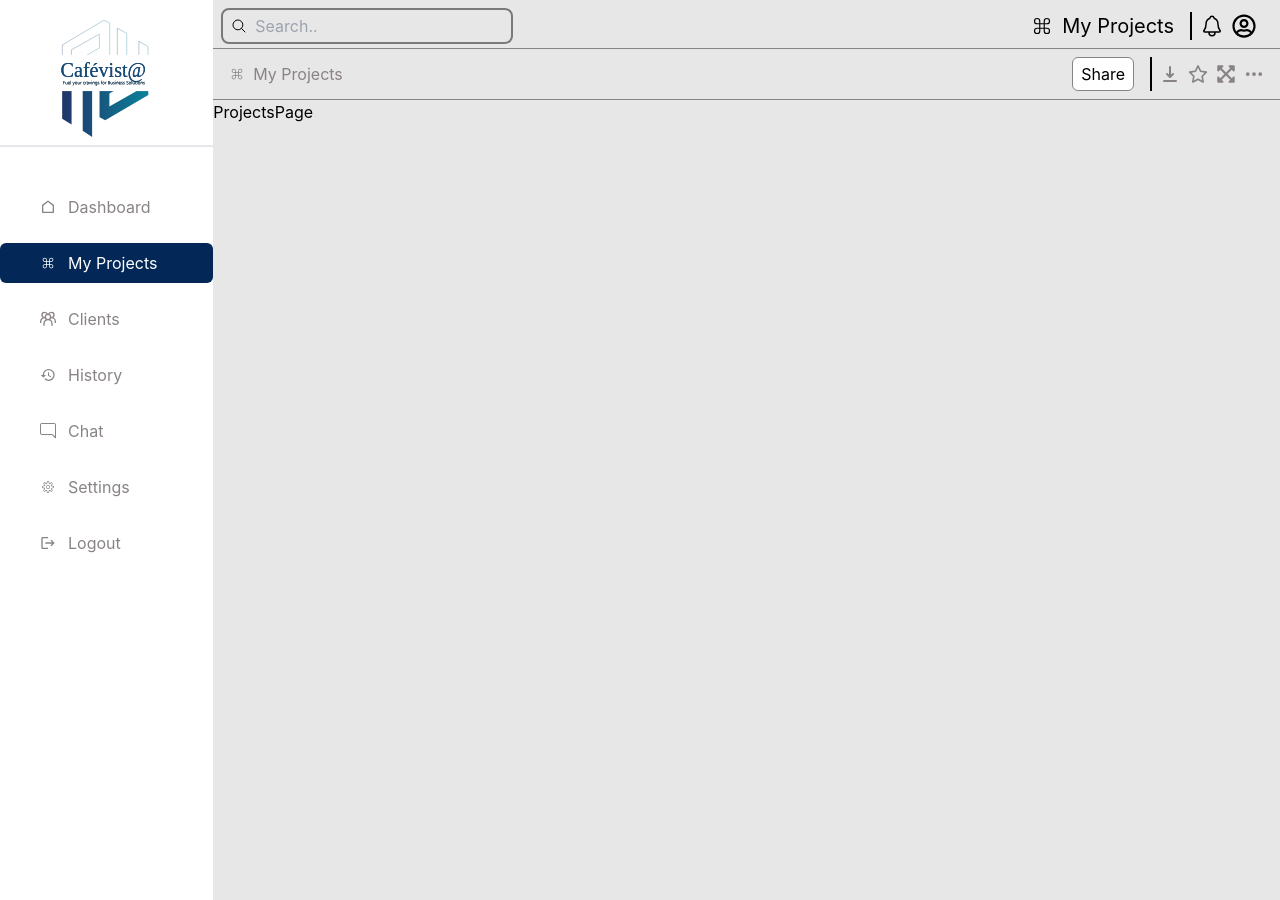
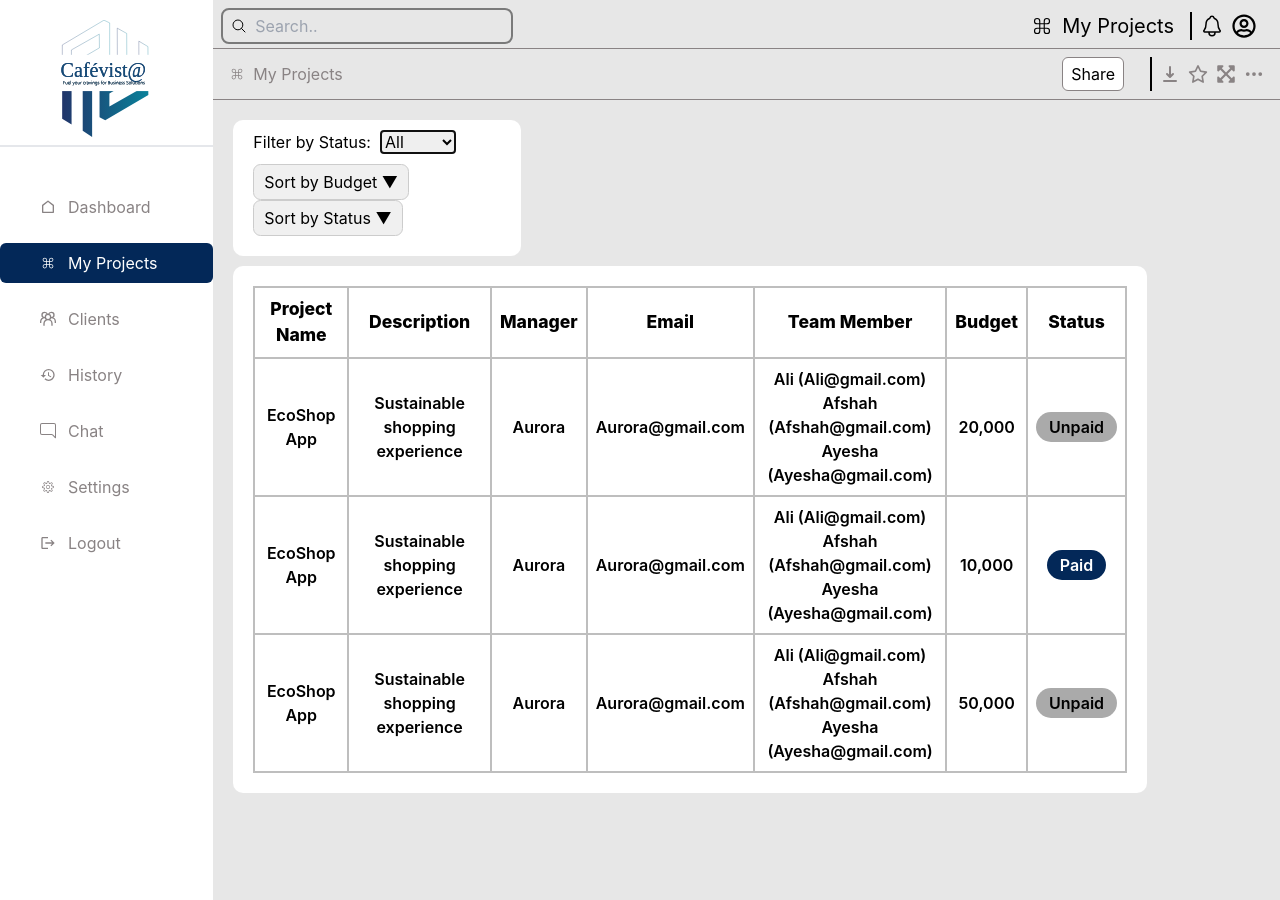
Before and after one commit to arzooniaz/CafevistaDashboard, a React (Create React App) app: page / in a window 1280 px wide. Both pictures are taken after a click on the item "My Projects". Built offline with nearby package versions, Linux system fonts and the light colour scheme.

Commit message:
Projects Page done but not reponsive

```diff
--- /dev/null
+++ b/src/Managers/Components/Projects/ProjectsPage.css
@@ -0,0 +1,81 @@
+.projects-page {
+  padding: 20px;
+}
+
+.Project-table {
+  background-color: white;
+  padding: 20px;
+  border-radius: 10px;
+  width: 89%;
+}
+
+.Project-header {
+  background-color: white;
+  padding: 10px 10px 10px 20px;
+  border-radius: 10px;
+  margin-bottom: 10px;
+  width: 28%;
+}
+
+.filter-section,
+.sort-section {
+  margin-bottom: 10px;
+}
+
+.filter-section label {
+  margin-right: 10px;
+}
+
+button {
+  margin-right: 10px;
+  padding: 5px 10px;
+  cursor: pointer;
+  background-color: #f0f0f0;
+  border: 1px solid #ccc;
+  border-radius: 7.5px;
+}
+
+button:hover {
+  background-color: #ddd;
+}
+
+table {
+  width: 100%;
+  border-collapse: collapse;
+}
+
+th,
+td {
+  border: 2.5px solid #bebebe;
+  padding: 8px;
+  text-align: center;
+}
+
+th {
+  font-weight: 800;
+  font-size: 1.1rem;
+}
+
+td {
+  font-weight: 600;
+}
+
+.status {
+  padding: 5px 13px;
+  border-radius: 30px;
+  font-weight: 600;
+}
+
+.status.paid {
+  color: white;
+  background-color: rgb(3 40 88 / var(--tw-bg-opacity));
+}
+
+.status.unpaid {
+  color: black;
+  background-color: #aaaaaa;
+}
+
+/* Media Queries */
+
+/* Here */
--- a/src/Managers/Components/Projects/ProjectsPage.jsx
+++ b/src/Managers/Components/Projects/ProjectsPage.jsx
@@ -1,7 +1,143 @@
-import React from "react";
+import React, { useState } from "react";
+import "./ProjectsPage.css";
 
 const ProjectsPage = () => {
-  return <div>ProjectsPage</div>;
+  const initialProjects = [
+    {
+      name: "EcoShop App",
+      description: "Sustainable shopping experience",
+      manager: "Aurora",
+      email: "Aurora@gmail.com",
+      teamMembers: ["Ali", "Afshah", "Ayesha"],
+      emails: ["Ali@gmail.com", "Afshah@gmail.com", "Ayesha@gmail.com"],
+      budget: "20,000",
+      status: "Unpaid",
+    },
+    {
+      name: "EcoShop App",
+      description: "Sustainable shopping experience",
+      manager: "Aurora",
+      email: "Aurora@gmail.com",
+      teamMembers: ["Ali", "Afshah", "Ayesha"],
+      emails: ["Ali@gmail.com", "Afshah@gmail.com", "Ayesha@gmail.com"],
+      budget: "10,000",
+      status: "Paid",
+    },
+    {
+      name: "EcoShop App",
+      description: "Sustainable shopping experience",
+      manager: "Aurora",
+      email: "Aurora@gmail.com",
+      teamMembers: ["Ali", "Afshah", "Ayesha"],
+      emails: ["Ali@gmail.com", "Afshah@gmail.com", "Ayesha@gmail.com"],
+      budget: "50,000",
+      status: "Unpaid",
+    },
+  ];
+
+  const [projects, setProjects] = useState(initialProjects);
+  const [filterStatus, setFilterStatus] = useState("All");
+  const [sortOrder, setSortOrder] = useState(null); // "asc" or "desc"
+
+  const handleFilterChange = (e) => {
+    const selectedStatus = e.target.value;
+    setFilterStatus(selectedStatus);
+  };
+
+  const handleSort = (field) => {
+    const newSortOrder = sortOrder === "asc" ? "desc" : "asc";
+    const sortedProjects = [...projects].sort((a, b) => {
+      if (field === "budget") {
+        const budgetA = parseInt(a.budget.replace(",", ""));
+        const budgetB = parseInt(b.budget.replace(",", ""));
+        return newSortOrder === "asc" ? budgetA - budgetB : budgetB - budgetA;
+      } else if (field === "status") {
+        return newSortOrder === "asc"
+          ? a.status.localeCompare(b.status)
+          : b.status.localeCompare(a.status);
+      }
+      return 0;
+    });
+    setSortOrder(newSortOrder);
+    setProjects(sortedProjects);
+  };
+
+  const filteredProjects =
+    filterStatus === "All"
+      ? projects
+      : projects.filter((project) => project.status === filterStatus);
+
+  return (
+    <div className="projects-page">
+      {/* Filter Section */}
+      <div className="Project-header">
+        <div className="filter-section">
+          <label htmlFor="status-filter">Filter by Status:</label>
+          <select
+            name="choice"
+            autofocus="autofocus"
+            id="status-filter"
+            onChange={handleFilterChange}
+          >
+            <option value="All" selected>
+              All
+            </option>
+            <option value="Paid">Paid</option>
+            <option value="Unpaid">Unpaid</option>
+          </select>
+        </div>
+
+        {/* Sort Section */}
+        <div className="sort-section">
+          <button onClick={() => handleSort("budget")}>
+            Sort by Budget {sortOrder === "asc" ? "▲" : "▼"}
+          </button>
+          <button onClick={() => handleSort("status")}>
+            Sort by Status {sortOrder === "asc" ? "▲" : "▼"}
+          </button>
+        </div>
+      </div>
+
+      <div className="Project-table">
+        <table>
+          <thead>
+            <tr>
+              <th>Project Name</th>
+              <th>Description</th>
+              <th>Manager</th>
+              <th>Email</th>
+              <th>Team Member</th>
+              <th>Budget</th>
+              <th>Status</th>
+            </tr>
+          </thead>
+          <tbody>
+            {filteredProjects.map((project, index) => (
+              <tr key={index}>
+                <td data-label="Project Name">{project.name}</td>
+                <td data-label="Description">{project.description}</td>
+                <td data-label="Manager">{project.manager}</td>
+                <td data-label="Email">{project.email}</td>
+                <td data-label="Team Member">
+                  {project.teamMembers.map((member, i) => (
+                    <div key={i}>
+                      {member} ({project.emails[i]})
+                    </div>
+                  ))}
+                </td>
+                <td data-label="Budget">{project.budget}</td>
+                <td data-label="Status">
+                  <span className={`status ${project.status.toLowerCase()}`}>
+                    {project.status}
+                  </span>
+                </td>
+              </tr>
+            ))}
+          </tbody>
+        </table>
+      </div>
+    </div>
+  );
 };
 
 export default ProjectsPage;
```
